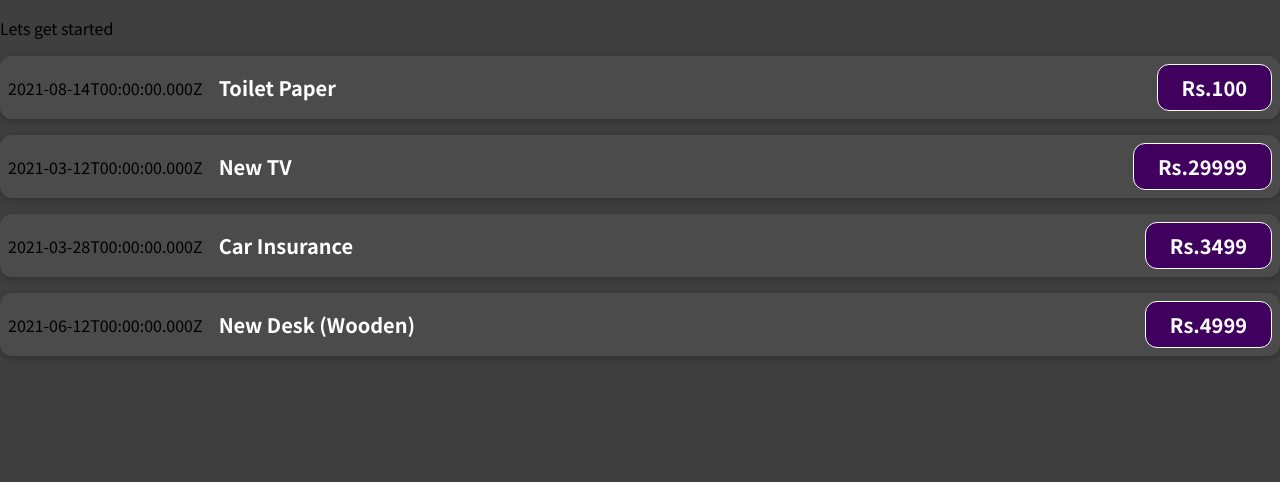
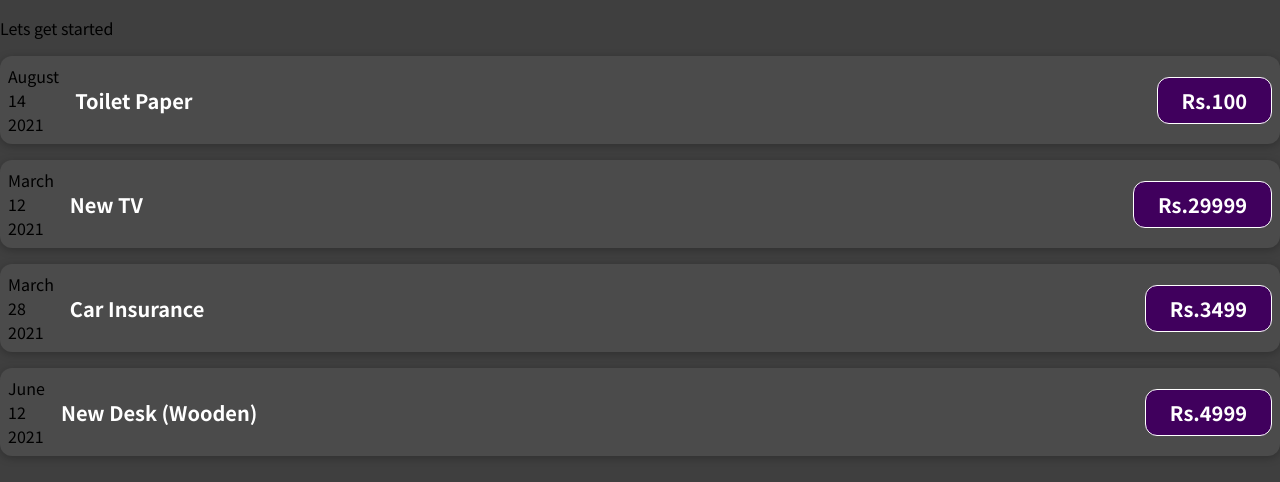
Before and after one commit to Gagneja1512/ExpenseList, a React (Create React App) app: page / in a window 1280 px wide. Shown: the top 482 px of the page. Built offline with nearby package versions, Linux system fonts and the light colour scheme.

Commit message:
Modified the date expression

```diff
--- a/src/components/ExpenseItem.js
+++ b/src/components/ExpenseItem.js
@@ -2,9 +2,16 @@
 
 function ExpenseItem(props) {
 
+  const month = props.date.toLocaleString('en-US' , {month : 'long'})
+  const day = props.date.toLocaleString('en-US' , {day : '2-digit'})
+  const year = props.date.getFullYear()
   return (
     <div className="expense-item">
-      <div>{props.date.toISOString()}</div>
+      <div>
+        <div>{month}</div>
+        <div>{day}</div>
+        <div>{year}</div>
+      </div>
       <div className="expense-item__description">
         <h2>{props.title}</h2>
         <div className="expense-item__price">Rs.{props.amount}</div>
```
